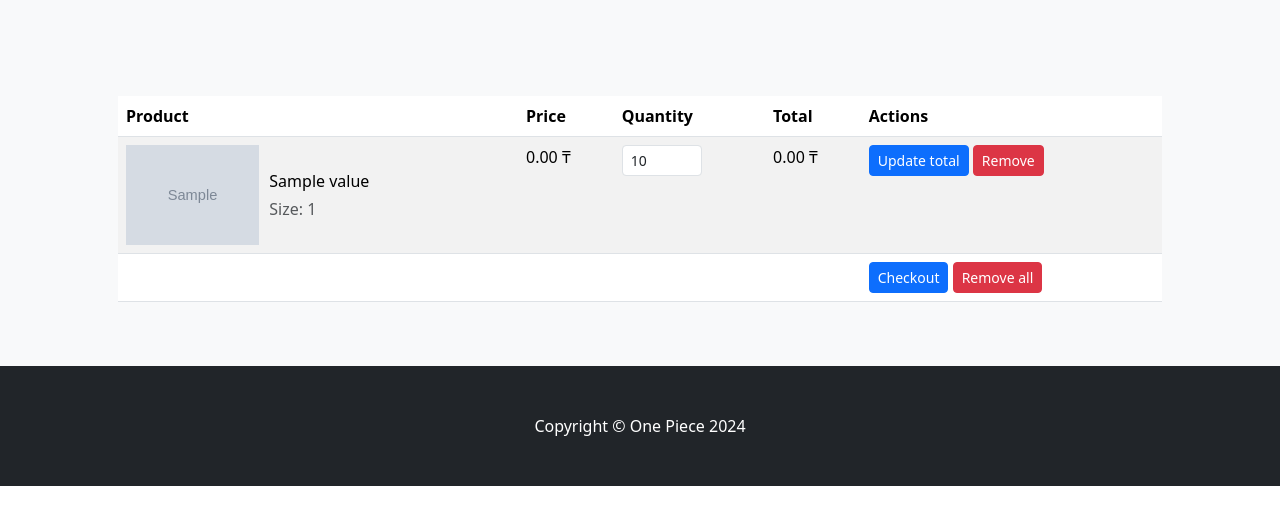
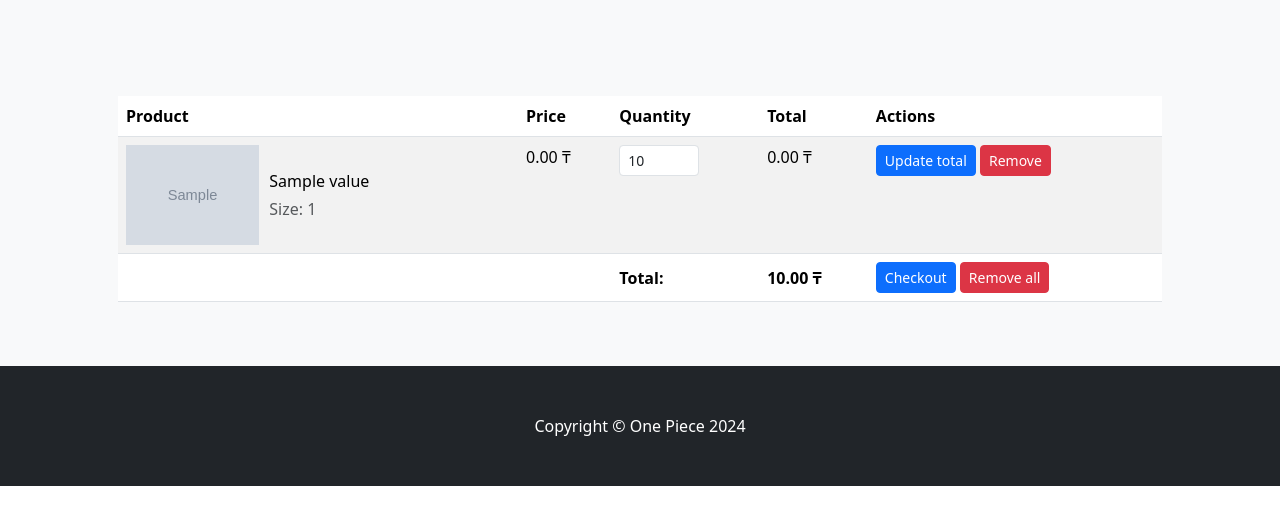
Before and after one commit to rauan06/ecommerce-website, a Django app: template homepages/templates/cart.html in a window 1280 px wide. Shown: the part 56-581 px from the top of the page. Run offline with Django 5.2, Linux system fonts and the light colour scheme; the template is opened without the code that fills it: most values are stand-ins (such as "Sample title", 1, 10 or a date in 2020); grey boxes marked "Sample" are stand-in pictures; some libraries are stand-ins or nearby versions.

Commit message:
Fixed bugs with car

```diff
--- a/homepages/templates/base.html
+++ b/homepages/templates/base.html
@@ -47,7 +47,7 @@
                             <a class="nav-link active" href="#!">Register</a>
                         </li>
                     </ul>
-                    <form class="d-flex" action="{% url 'homepages:cart'%}" method="get">
+                    <form class="d-flex" action="{% url 'homepages:cart' %}" method="get">
                         {% csrf_token %}
                         <button class="btn btn-outline-dark" type="submit">
                             <i class="bi-cart-fill me-1"></i>
--- a/homepages/templates/cart.html
+++ b/homepages/templates/cart.html
@@ -60,8 +60,8 @@
             <tfoot>
                 <tr>
                   <th colspan="2"></th>
-                  <th class="text-right"></th>
-                  <th class="text-right"></th>
+                  <th class="text-right">Total:</th>
+                  <th class="text-right">{{total|floatformat:2}} &#8376;</th>
                   <th class="text-right">
                     <a href="#" class="btn btn-sm btn-primary">Checkout</a>
                     <a href="{% url 'homepages:logout_view' %}" class="btn btn-sm btn-danger">Remove all</a>
```
Also changed, not shown: homepages/views.py (+20 -4 lines).
